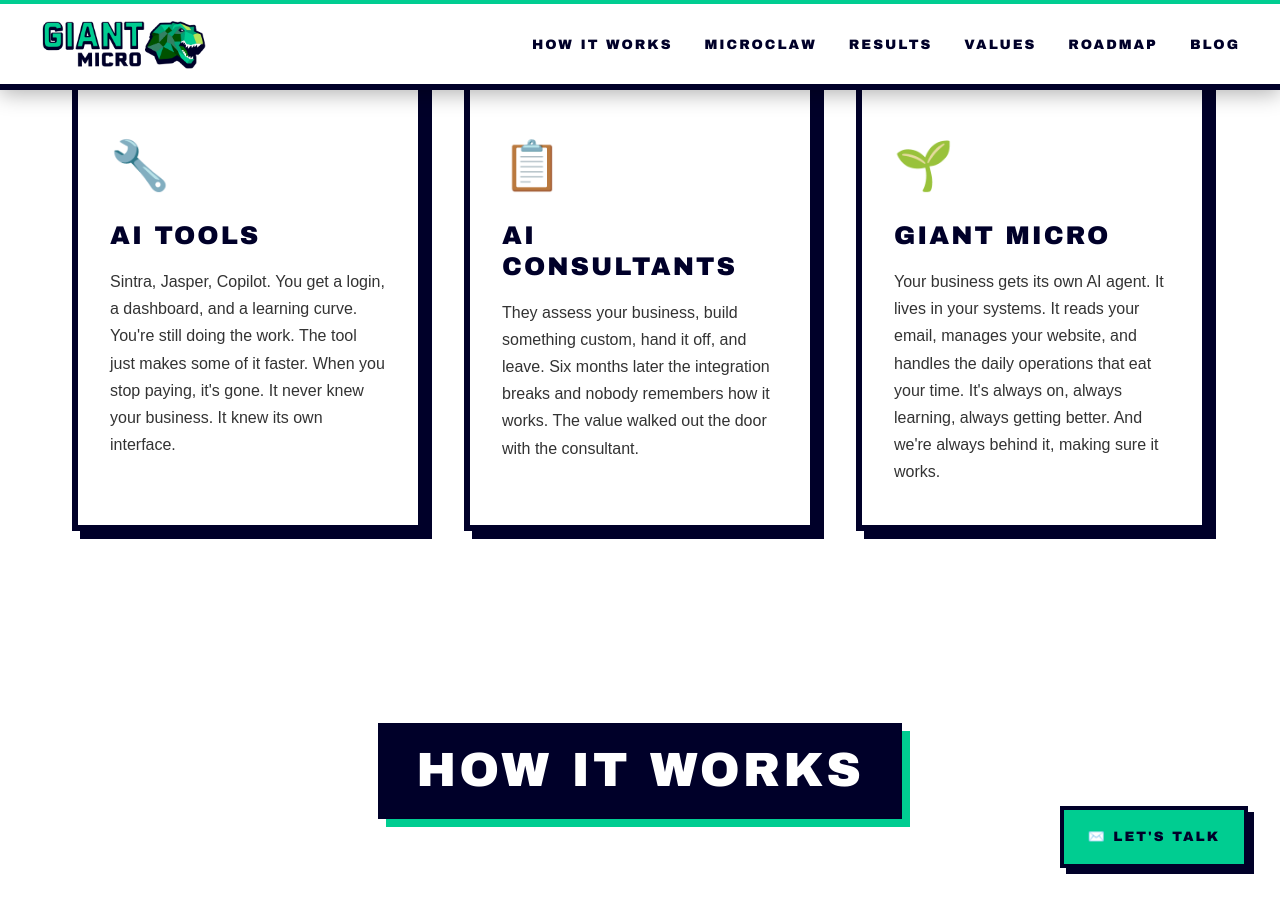
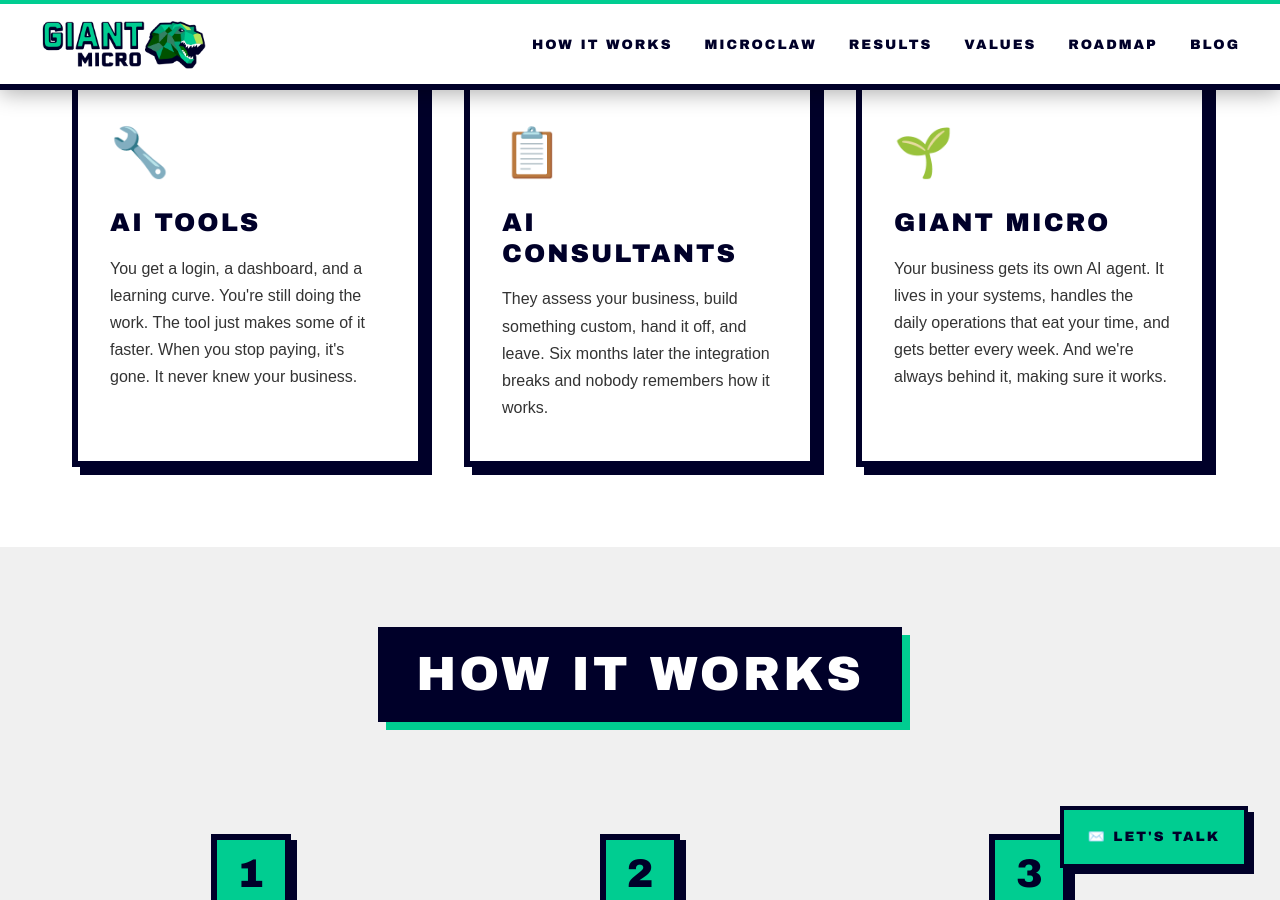
Before and after one commit to giant-micro/giant-micro.github.io, a Jekyll site: the page built from index.html, in a window 1280 px wide and 900 px high, scrolled down 1175 px. Built offline with Jekyll 4.4.1, drawn with Linux system fonts in a browser that asks for light colours; some of the changed text lies outside the part shown.

Commit message:
Light design pass: match roadmap's clean, spacious feel
- Homepage: more breathing room, lighter copy, simplified cost section, added bottom CTA
- MicroClaw: lighter intro (no heavy box), airier problem section
- Values: fixed stale /#contact → mailto
- Roadmap: fixed stale /#contact → mailto
- Blog: added subtitle
- All CTAs now consistent (mailto:hello@giant-micro.com)

```diff
--- a/index.html
+++ b/index.html
@@ -13,34 +13,36 @@ layout: default
 </section>
 
 <!-- ========== THE DIFFERENCE ========== -->
-<section id="difference">
+<section id="difference" style="padding: 5rem 0;">
     <div class="container">
         <div class="section-header">
             <h2>Not Another AI Tool</h2>
-            <p>There are plenty of AI platforms out there. Here's why none of them do what we do.</p>
+        </div>
+        <div style="max-width: 800px; margin: 0 auto;">
+            <p style="font-family: Arial, Helvetica, sans-serif; font-size: 1.15rem; line-height: 1.9; color: #333; text-align: center; margin-bottom: 3rem;">There are plenty of AI platforms out there. Here's why none of them do what we do.</p>
         </div>
         <div class="cards-grid">
             <div class="card">
                 <div class="card-icon">🔧</div>
                 <h3>AI Tools</h3>
-                <p>Sintra, Jasper, Copilot. You get a login, a dashboard, and a learning curve. You're still doing the work. The tool just makes some of it faster. When you stop paying, it's gone. It never knew your business. It knew its own interface.</p>
+                <p>You get a login, a dashboard, and a learning curve. You're still doing the work. The tool just makes some of it faster. When you stop paying, it's gone. It never knew your business.</p>
             </div>
             <div class="card">
                 <div class="card-icon">📋</div>
                 <h3>AI Consultants</h3>
-                <p>They assess your business, build something custom, hand it off, and leave. Six months later the integration breaks and nobody remembers how it works. The value walked out the door with the consultant.</p>
+                <p>They assess your business, build something custom, hand it off, and leave. Six months later the integration breaks and nobody remembers how it works.</p>
             </div>
             <div class="card">
                 <div class="card-icon">🌱</div>
                 <h3>Giant Micro</h3>
-                <p>Your business gets its own AI agent. It lives in your systems. It reads your email, manages your website, and handles the daily operations that eat your time. It's always on, always learning, always getting better. And we're always behind it, making sure it works.</p>
+                <p>Your business gets its own AI agent. It lives in your systems, handles the daily operations that eat your time, and gets better every week. And we're always behind it, making sure it works.</p>
             </div>
         </div>
     </div>
 </section>
 
 <!-- ========== HOW IT WORKS ========== -->
-<section id="how-it-works">
+<section id="how-it-works" style="background: #f0f0f0; padding: 5rem 0;">
     <div class="container">
         <div class="section-header">
             <h2>How It Works</h2>
@@ -49,24 +51,24 @@ layout: default
             <div class="step">
                 <div class="step-number">1</div>
                 <h3>Discovery</h3>
-                <p>We sit down and learn your business. What's eating your time? What's falling through the cracks? Where would a tireless team member make the biggest difference?</p>
+                <p>We learn your business. What's eating your time? What's falling through the cracks? Where would a tireless team member make the biggest difference?</p>
             </div>
             <div class="step">
                 <div class="step-number">2</div>
                 <h3>Deployment</h3>
-                <p>We build your agent on open-source infrastructure. No vendor lock-in, no proprietary platforms. Your agent is up and running on your timeline, connected to your actual business systems.</p>
+                <p>We build your agent on open-source infrastructure. No vendor lock-in, no proprietary platforms. Connected to your actual business systems.</p>
             </div>
             <div class="step">
                 <div class="step-number">3</div>
                 <h3>Partnership</h3>
-                <p>This is where we're different. We don't deploy and disappear. Your agent is managed, monitored, and continuously improved. When your business changes, your agent adapts. When new capabilities emerge, your agent gets them.</p>
+                <p>We don't deploy and disappear. Your agent is managed, monitored, and continuously improved. When your business changes, your agent adapts.</p>
             </div>
         </div>
     </div>
 </section>
 
 <!-- ========== PROOF POINT ========== -->
-<section id="proof">
+<section id="proof" style="padding: 5rem 0;">
     <div class="container">
         <div class="proof-content">
             <h2>Already Working for Real Businesses</h2>
@@ -80,19 +82,23 @@ layout: default
 </section>
 
 <!-- ========== COST ========== -->
-<section id="cost" style="background: #f0f0f0;">
+<section style="background: #f0f0f0; padding: 5rem 0;">
     <div class="container">
         <div class="section-header">
             <h2>Built for Small Business Budgets</h2>
         </div>
-        <div class="about-content">
-            <div class="about-box">
-                <p>We build on open-source infrastructure because it keeps costs low and keeps you in control. No proprietary platforms. No vendor lock-in. No surprises.</p>
-                <p>Every business is different, so every engagement is scoped to what you actually need. We'll figure out the right fit together.</p>
-                <div class="about-highlight">
-                    Open-source infrastructure. No vendor lock-in. Priced for real businesses.
-                </div>
-            </div>
+        <div style="max-width: 800px; margin: 0 auto; text-align: center;">
+            <p style="font-family: Arial, Helvetica, sans-serif; font-size: 1.15rem; line-height: 1.9; color: #333; margin-bottom: 1rem;">Open-source infrastructure keeps costs low and keeps you in control. Every engagement is scoped to what you actually need.</p>
+            <p style="font-family: Arial, Helvetica, sans-serif; font-size: 1.15rem; line-height: 1.9; color: #333;">No proprietary platforms. No vendor lock-in. No surprises.</p>
         </div>
     </div>
 </section>
+
+<!-- ========== BOTTOM CTA ========== -->
+<section style="padding: 4rem 0; background: #000029; text-align: center;">
+    <div class="container">
+        <h2 style="color: #00cd91; display: block; background: none; border: none; box-shadow: none; padding: 0; margin-bottom: 1.5rem;">Ready to See It in Action?</h2>
+        <p style="font-family: Arial, Helvetica, sans-serif; font-size: 1.15rem; color: #ccc; max-width: 600px; margin: 0 auto 2rem;">Tell us what's eating your time. We'll show you what your agent can do.</p>
+        <a href="mailto:hello@giant-micro.com" class="btn btn-primary">Get In Touch</a>
+    </div>
+</section>
--- a/roadmap.html
+++ b/roadmap.html
@@ -146,6 +146,6 @@ title: Roadmap
     <div class="container">
         <h2 style="color: #00cd91; display: block; background: none; border: none; box-shadow: none; padding: 0; margin-bottom: 1.5rem;">Want Something on This Timeline?</h2>
         <p style="font-family: Arial, Helvetica, sans-serif; font-size: 1.15rem; color: #ccc; max-width: 600px; margin: 0 auto 2rem;">Every business is different. If you need a capability we haven't built yet, tell us. That's how this list grows.</p>
-        <a href="/#contact" class="btn btn-primary">Get In Touch</a>
+        <a href="mailto:hello@giant-micro.com" class="btn btn-primary">Get In Touch</a>
     </div>
 </section>
--- a/values.html
+++ b/values.html
@@ -54,6 +54,6 @@ title: Core Values
     <div class="container">
         <h2 style="color: #00cd91; display: block; background: none; border: none; box-shadow: none; padding: 0; margin-bottom: 1.5rem;">Sound Like Your Kind of People?</h2>
         <p style="font-family: Arial, Helvetica, sans-serif; font-size: 1.15rem; color: #ccc; max-width: 600px; margin: 0 auto 2rem;">We'd love to hear what's eating your time.</p>
-        <a href="/#contact" class="btn btn-primary">Get In Touch</a>
+        <a href="mailto:hello@giant-micro.com" class="btn btn-primary">Get In Touch</a>
     </div>
 </section>
```
Also changed, not shown: blog/index.html (+8 -0 lines), microclaw.html (+8 -13 lines).
